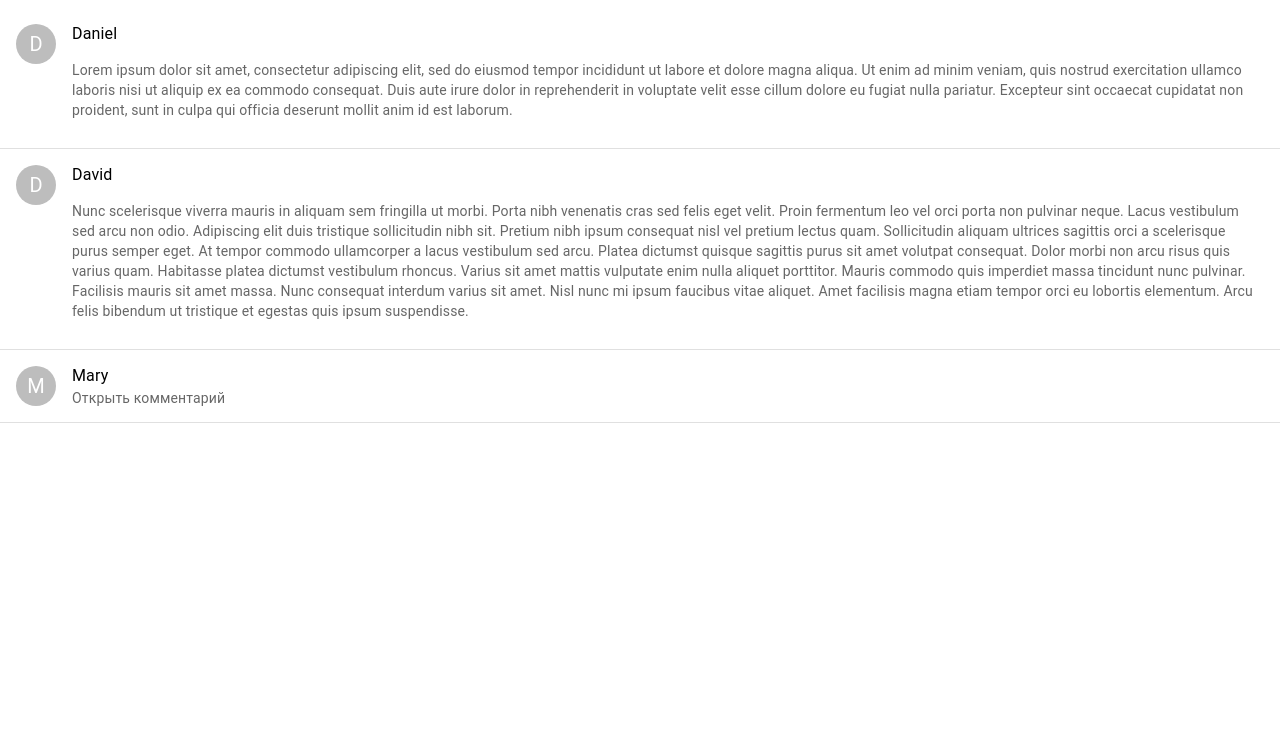
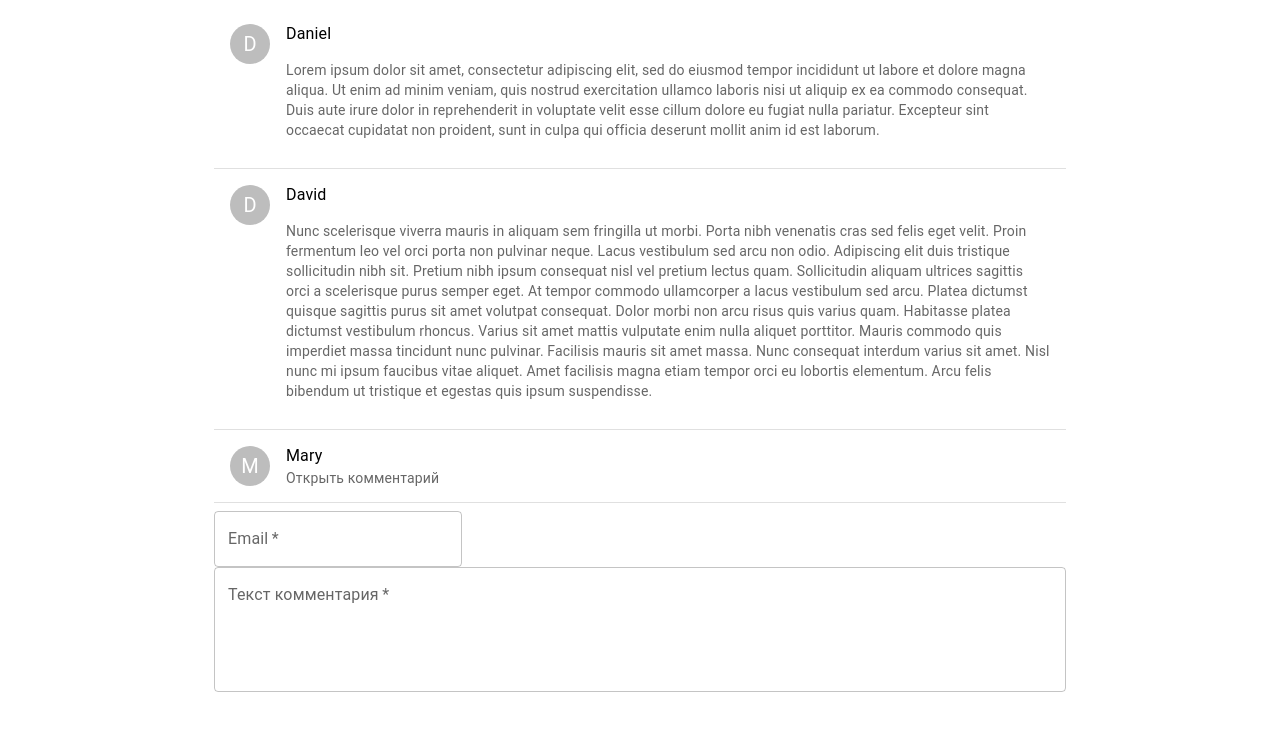
Before and after one commit to MariaFL/comment-system, a React (Create React App) app: page / in a window 1280 px wide. Shown: the top 730 px of the page. Built offline with nearby package versions, Linux system fonts and the light colour scheme.

Commit message:
added some fields

```diff
--- a/src/components/Comments.jsx
+++ b/src/components/Comments.jsx
@@ -1,6 +1,10 @@
 import React from "react";
 import List from '@mui/material/List';
+import Container from '@mui/material/Container';
+import Box from '@mui/material/Box';
+import TextField from '@mui/material/TextField';
 import Comment from './comment/Comment';
+import './comments.css'
 
 const comments = [
     {
@@ -28,9 +32,16 @@ const comments = [
 
 const Comments = () => {
     return (
-        <List>
-            {comments.map((comment) => <Comment comment={comment} />)}
-        </List>
+        <Container maxWidth="md">
+            <List>
+                {comments.map((comment) => <Comment comment={comment} key={comment.id}/>)}
+            </List>
+            <Box component="form">
+                <TextField required label="Email" className="input-email" />
+                <TextField required multiline label="Текст комментария" rows={4} fullWidth/>
+            </Box>
+        </Container>
+
     )
 }
 
--- /dev/null
+++ b/src/components/comments.css
@@ -0,0 +1,3 @@
+.input-email {
+    margin: 10px;
+}
```
